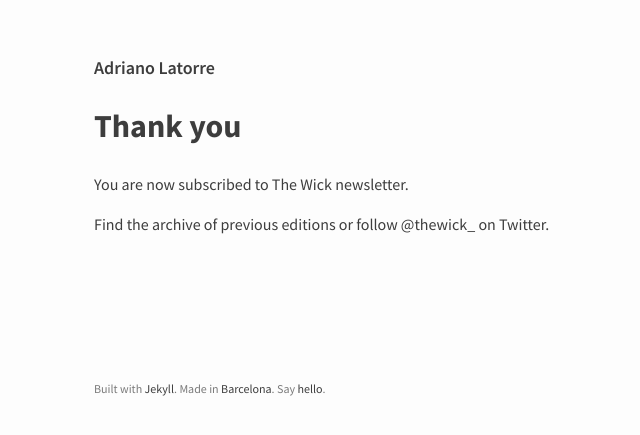
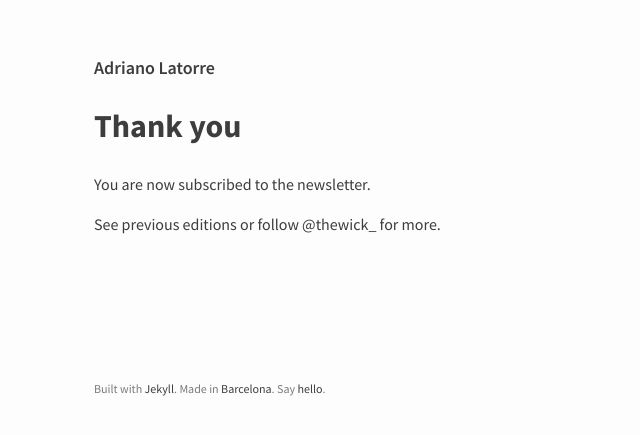
Before and after one commit to AdrianoLatorre/adriano.latorre.info, a Jekyll site: the page built from thanks.md, in a window 1280 px wide. Shown: the top 435 px of the page, without its empty margins (50-690 px from the left). Built offline with Jekyll 4.4.1, drawn with Linux system fonts in a browser that asks for light colours.

Commit message:
The Wick forms corrections

```diff
--- a/thanks.md
+++ b/thanks.md
@@ -6,6 +6,6 @@ permalink: /w/thanks/
 
 # {{ page.title }}
 
-You are now subscribed to The Wick newsletter.
+You are now subscribed to the newsletter.
 
-[Find the archive of previous editions](https://twitter.com/thewick_) or [follow @thewick\_](https://twitter.com/thewick_) on Twitter.
+[See previous editions](http://adriano.latorre.info/w/) or [follow @thewick\_](https://twitter.com/thewick_) for more.
```
Also changed, not shown: bye.md (added, +13 -0 lines), hello.md (+1 -1 lines).
